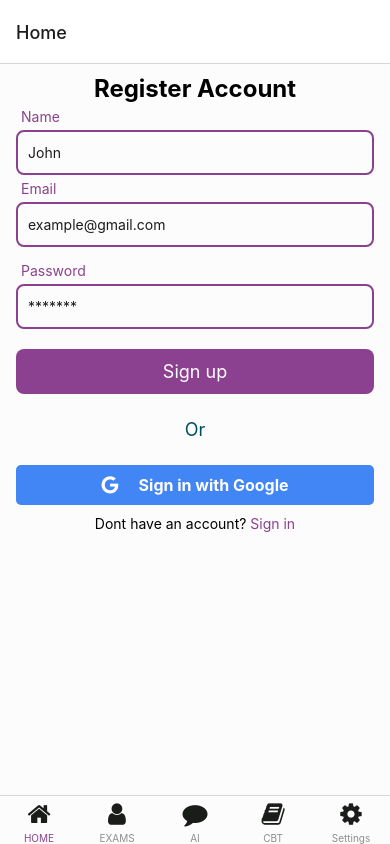
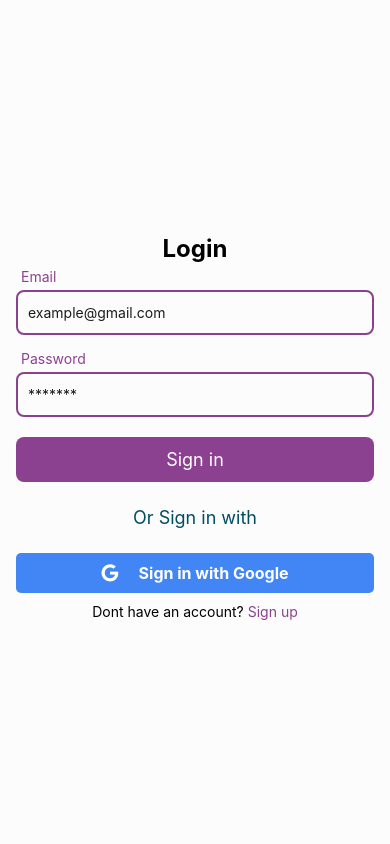
Before and after one commit to sproutjeph/ExamGPTReactNative, a React Native app: screen /SignIn in a window 390 px wide. Built offline with nearby package versions, Linux system fonts and the light colour scheme.

Commit message:
auth navigator

```diff
--- /dev/null
+++ b/src/@types/navigation.ts
@@ -0,0 +1,13 @@
+interface INewUserResponse {
+  id: string;
+  name: string;
+  email: string;
+  password: string;
+}
+
+export type AuthStackParamList = {
+  SignUp: undefined;
+  SignIn: undefined;
+  LostPassword: undefined;
+  Verification: {userInfo: INewUserResponse};
+};
--- /dev/null
+++ b/src/navigation/AuthNavigator.tsx
@@ -0,0 +1,22 @@
+import {createNativeStackNavigator} from '@react-navigation/native-stack';
+import SignIn from '@views/auth/SignIn';
+import SignUp from '@views/auth/SignUp';
+import React, {FC} from 'react';
+import {AuthStackParamList} from 'src/@types/navigation';
+
+interface Props {}
+const Stack = createNativeStackNavigator<AuthStackParamList>();
+
+const AuthNavigator: FC<Props> = ({}) => {
+  return (
+    <Stack.Navigator
+      screenOptions={{
+        headerShown: false,
+      }}>
+      <Stack.Screen name="SignIn" component={SignIn} />
+      <Stack.Screen name="SignUp" component={SignUp} />
+    </Stack.Navigator>
+  );
+};
+
+export default AuthNavigator;
--- a/src/navigation/index.tsx
+++ b/src/navigation/index.tsx
@@ -3,6 +3,7 @@ import React, {FC} from 'react';
 import BottomBar from './BottomBar';
 import colors from '@utils/colors';
 import MyDrawer from './Drawer';
+import AuthNavigator from './AuthNavigator';
 
 interface Props {}
 const AppTheme = {
@@ -15,11 +16,12 @@ const AppTheme = {
 };
 
 const AppNavigator: FC<Props> = ({}) => {
+  const isAuth = false;
   return (
     <NavigationContainer theme={AppTheme}>
       {/* <MyDrawer /> */}
 
-      <BottomBar />
+      {isAuth ? <BottomBar /> : <AuthNavigator />}
     </NavigationContainer>
   );
 };
--- a/src/views/auth/SignIn.tsx
+++ b/src/views/auth/SignIn.tsx
@@ -1,13 +1,16 @@
 import AuthInputField from '@components/AuthInputField';
 import GoogleSignInButton from '@components/GoogleSignInButton';
+import {NavigationProp, useNavigation} from '@react-navigation/native';
 import AppButton from '@ui/AppButton';
 import colors from '@utils/colors';
 import React, {FC} from 'react';
 import {View, StyleSheet, Text, Pressable} from 'react-native';
+import {AuthStackParamList} from 'src/@types/navigation';
 
 interface Props {}
 
 const SignIn: FC<Props> = ({}) => {
+  const navigation = useNavigation<NavigationProp<AuthStackParamList>>();
   return (
     <View style={styles.container}>
       <Text style={styles.header}>Login</Text>
@@ -34,7 +37,10 @@ const SignIn: FC<Props> = ({}) => {
       </View>
       <View style={styles.linkContainer}>
         <Text>Dont have an account? </Text>
-        <Pressable>
+        <Pressable
+          onPress={() => {
+            navigation.navigate('SignUp');
+          }}>
           <Text style={{color: colors.primary}}>Sign up</Text>
         </Pressable>
       </View>
--- a/src/views/auth/SignUp.tsx
+++ b/src/views/auth/SignUp.tsx
@@ -1,13 +1,16 @@
 import AuthInputField from '@components/AuthInputField';
 import GoogleSignInButton from '@components/GoogleSignInButton';
+import {NavigationProp, useNavigation} from '@react-navigation/native';
 import AppButton from '@ui/AppButton';
 import colors from '@utils/colors';
 import React, {FC} from 'react';
 import {View, StyleSheet, Text, Pressable} from 'react-native';
+import {AuthStackParamList} from 'src/@types/navigation';
 
 interface Props {}
 
 const SignUp: FC<Props> = ({}) => {
+  const navigation = useNavigation<NavigationProp<AuthStackParamList>>();
   return (
     <View style={styles.container}>
       <Text style={styles.header}>Register Account</Text>
@@ -35,7 +38,10 @@ const SignUp: FC<Props> = ({}) => {
       </View>
       <View style={styles.linkContainer}>
         <Text>Dont have an account? </Text>
-        <Pressable>
+        <Pressable
+          onPress={() => {
+            navigation.navigate('SignIn');
+          }}>
           <Text style={{color: colors.primary}}>Sign in</Text>
         </Pressable>
       </View>
```
